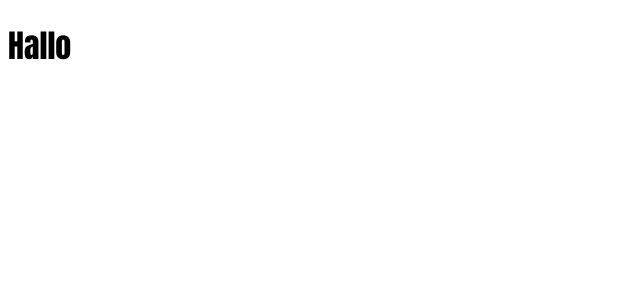
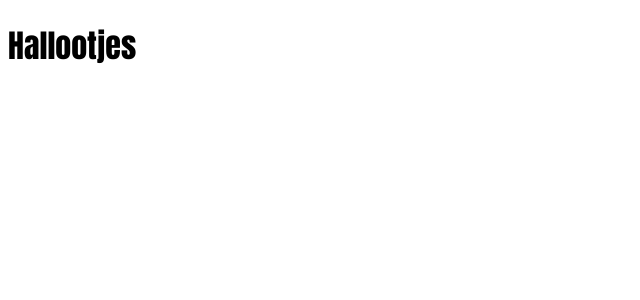
Before and after one commit to boukedijkstra/projectje, a Nuxt app: page / in a window 1280 px wide. Shown: the top 300 px of the page, without its empty margins (0-640 px from the left). Built offline with nearby package versions, Linux system fonts and the light colour scheme.

Commit message:
hallootjes

```diff
--- a/components/test.vue
+++ b/components/test.vue
@@ -1,6 +1,6 @@
 <template>
     <div class="container">
-        <h1>Hallo</h1>
+        <h1>Hallootjes</h1>
     </div>
 </template>
 
```
